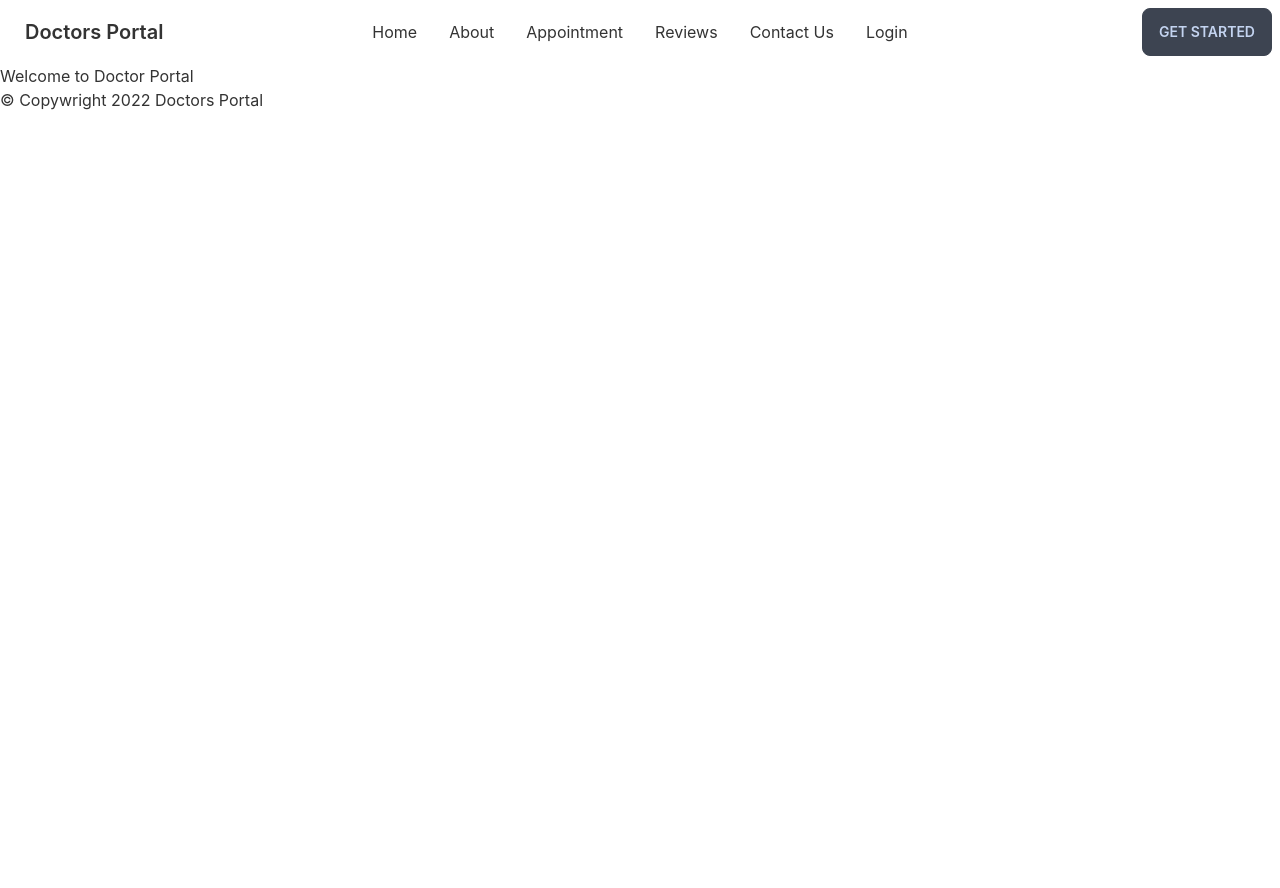
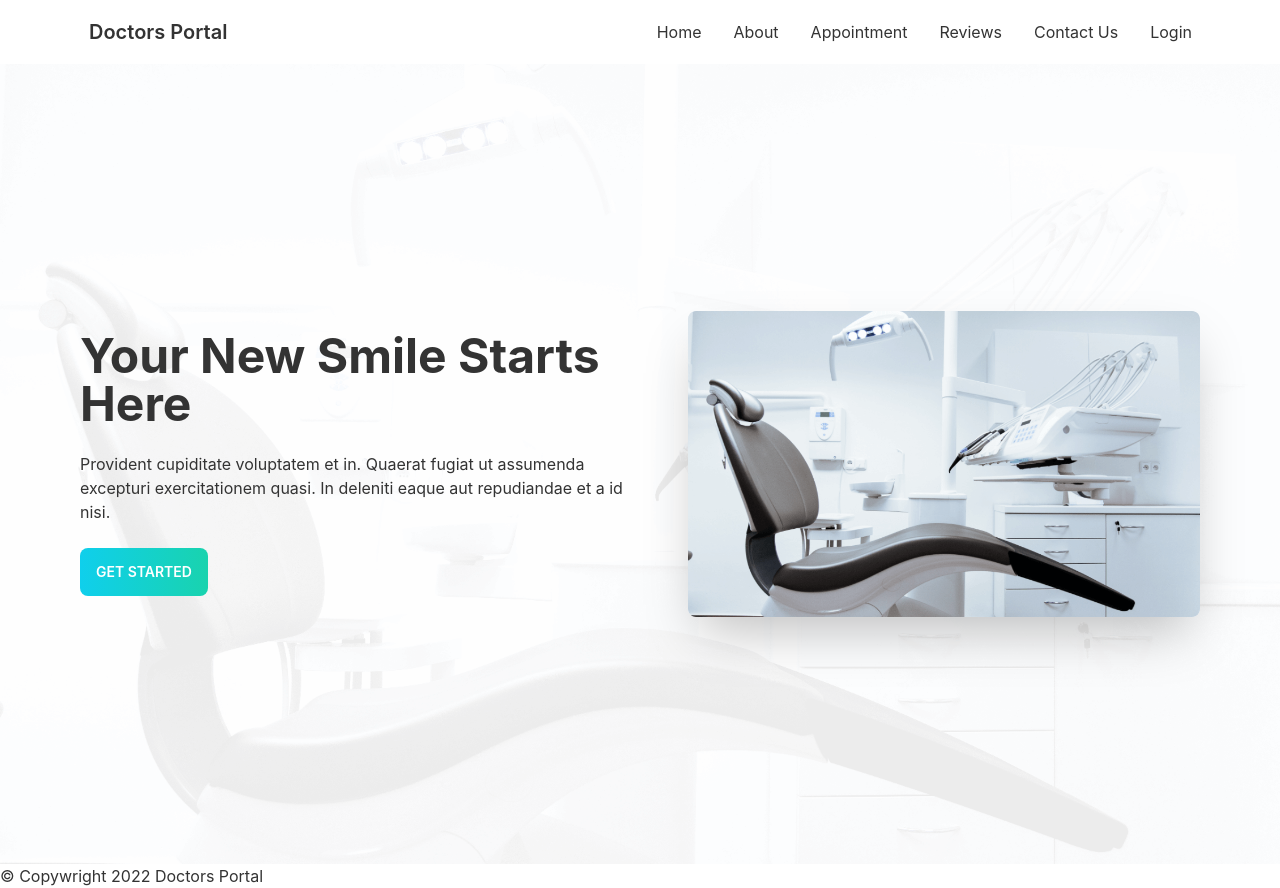
Before and after one commit to hnMurshed/doctors-portal-client, a React (Create React App) app: page / in a window 1280 px wide. Before the commit the page ends 800 px from the top, so only its background shows below. Built offline with nearby package versions, Linux system fonts and the light colour scheme.

Commit message:
benner added on homepage

```diff
--- a/src/index.css
+++ b/src/index.css
@@ -15,3 +15,8 @@
   font-family: source-code-pro, Menlo, Monaco, Consolas, 'Courier New',
     monospace;
 }
+
+.custom-container {
+  width: 90%;
+  margin: 0 auto;
+}
--- /dev/null
+++ b/src/pages/home/Benner/Benner.js
@@ -0,0 +1,26 @@
+import React from 'react';
+import bennerBg from '../../../assets/images/bg.png';
+import chairImg from '../../../assets/images/chair.png';
+
+const bennerRootDivStyle = {
+    backgroundImage: `url('${bennerBg}')`,
+    backgroundPosition: 'cover',
+    backgroundRepeat: 'no-repeat'
+}
+
+const Benner = () => {
+    return (
+        <div class="hero min-h-screen" style={bennerRootDivStyle}>
+            <div class="hero-content flex-col lg:flex-row-reverse gap-12 custom-container">
+                <img src={chairImg} class="max-w-lg rounded-lg shadow-2xl" alt=''/>
+                <div>
+                    <h1 class="text-5xl font-bold capitalize">Your new smile starts here</h1>
+                    <p class="py-6">Provident cupiditate voluptatem et in. Quaerat fugiat ut assumenda excepturi exercitationem quasi. In deleniti eaque aut repudiandae et a id nisi.</p>
+                    <button class="btn bg-gradient-to-l hover:bg-gradient-to-r from-[#19D3AE] to-[#0FCFEC] text-white border-0">Get Started</button>
+                </div>
+            </div>
+        </div>
+    );
+};
+
+export default Benner;
--- a/src/pages/home/Home/Home.js
+++ b/src/pages/home/Home/Home.js
@@ -1,9 +1,10 @@
 import React from 'react';
+import Benner from '../Benner/Benner';
 
 const Home = () => {
     return (
         <div>
-            <h2>Welcome to Doctor Portal</h2>
+            <Benner></Benner>
         </div>
     );
 };
--- a/src/pages/shared/Navbar/Navbar.js
+++ b/src/pages/shared/Navbar/Navbar.js
@@ -3,7 +3,7 @@
 
 const Navbar = () => {
     return (
-        <div class="navbar bg-base-100">
+        <div class="navbar justify-between custom-container">
             <div class="navbar-start">
                 <div class="dropdown">
                     <label tabindex="0" class="btn btn-ghost lg:hidden">
@@ -30,9 +30,6 @@
                     <li><Link to='/login'>Login</Link></li>
                 </ul>
             </div>
-            <div class="navbar-end">
-                <a class="btn">Get started</a>
-            </div>
         </div>
     );
 };
```
